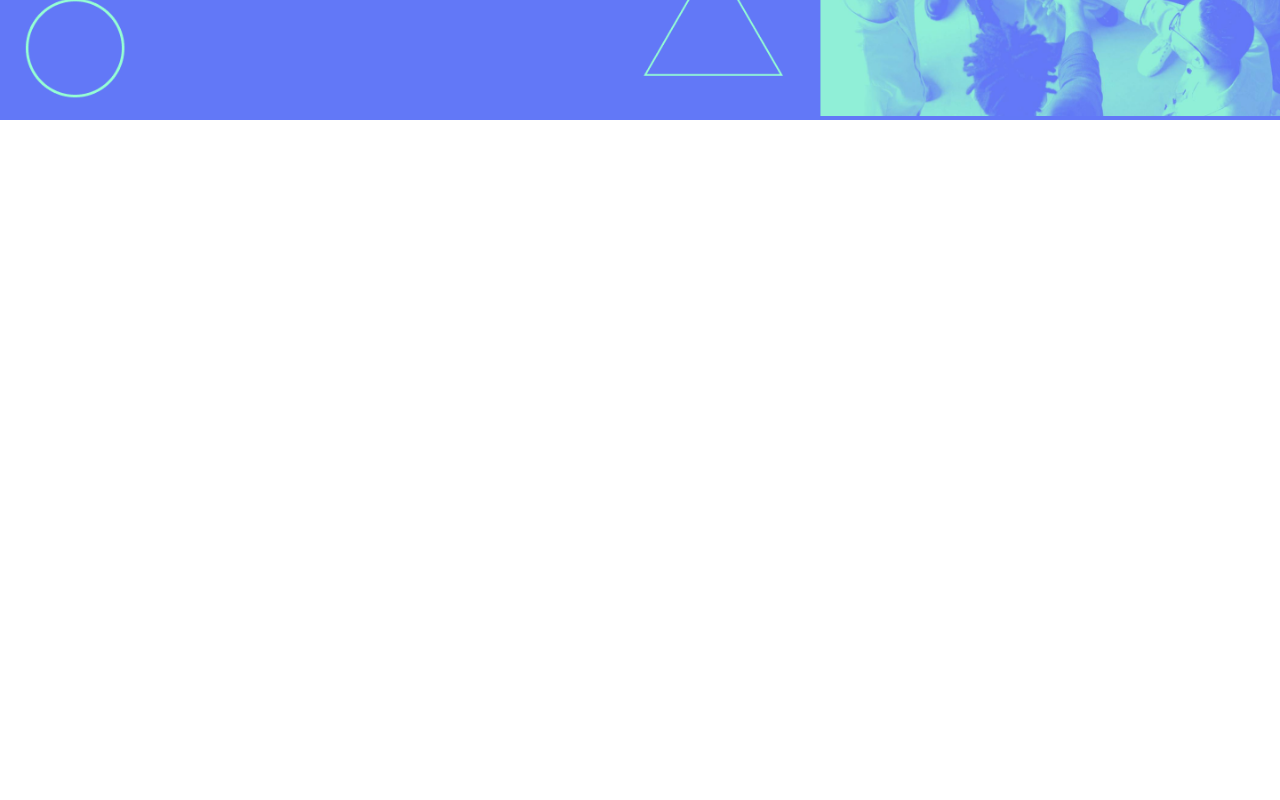
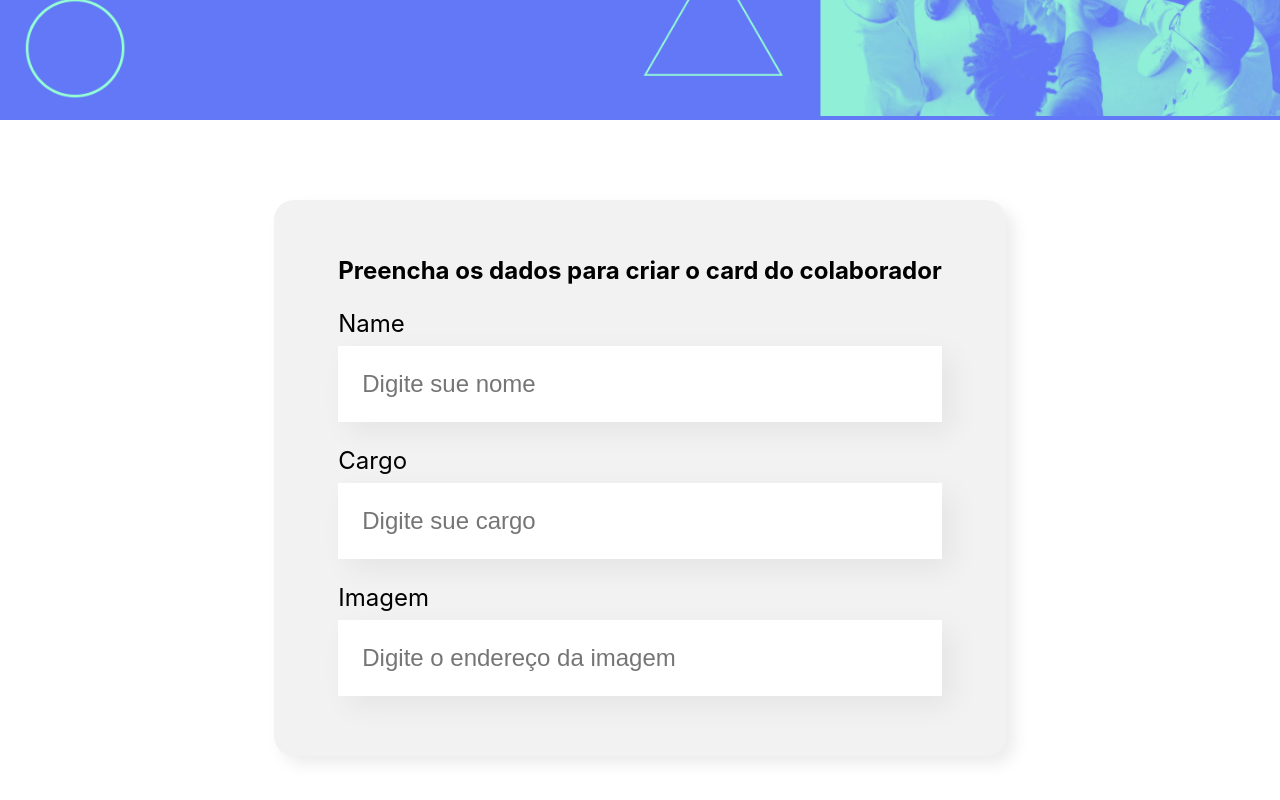
Before and after one commit to caiquepedasilva/organo, a React (Create React App) app: page / in a window 1280 px wide. Shown: the part 378-1178 px from the top of the page. Before the commit the page ends 800 px from the top, so only its background shows below. Built offline with nearby package versions, Linux system fonts and the light colour scheme.

Commit message:
Criando o formulario

```diff
--- a/src/App.js
+++ b/src/App.js
@@ -1,9 +1,11 @@
-import Banner from './componentes/Banner/Banner';
+import Banner from './componentes/Banner';
+import Formulario from './componentes/Formulario'
 
 function App() {
   return (
     <div className="App">
       <Banner />
+      <Formulario />
     </div>
   );
 }
--- a/src/componentes/Banner/Banner.js
+++ b/src/componentes/Banner/Banner.js
@@ -1,11 +1,9 @@
 import './Banner.css'
 
-function Banner () {
+export const Banner = () => {
     return (
         <header className='banner'>
              <img src="/imagens/banner.png" alt="O banner principal da página do Organo"/>
         </header>
     )
 }
-
-export default Banner
--- /dev/null
+++ b/src/componentes/Banner/index.js
@@ -0,0 +1,3 @@
+import { Banner } from "./Banner"
+
+export default Banner
--- /dev/null
+++ b/src/componentes/CampoTexto/CampoTexto.css
@@ -0,0 +1,19 @@
+.campo-texto {
+    margin: 24px 0;
+}
+
+.campo-texto label {
+    display: block;
+    margin-bottom: 8px;
+    font-size: 24px;
+}
+
+.campo-texto input {
+    background-color: #FFF;
+    box-shadow: 10px 10px 30px rgba(0, 0, 0, 0.06);
+    width: 100%;
+    border: none;
+    font-size: 24px;
+    padding: 24px;
+    box-sizing: border-box;
+}
--- /dev/null
+++ b/src/componentes/CampoTexto/index.js
@@ -0,0 +1,12 @@
+import './CampoTexto.css'
+
+const CampoTexto = (props) => {
+    return (
+        <div className="campo-texto">
+            <label>{props.label}</label>
+            <input placeholder={props.placeholder}/>
+        </div>
+    )
+}
+
+export default CampoTexto
--- /dev/null
+++ b/src/componentes/Formulario/Formulario.css
@@ -0,0 +1,13 @@
+.formulario {
+    display: flex;
+    justify-content: center;
+    margin: 80px 0;
+}
+
+.formulario form {
+    max-width: 80%;
+    background-color: #F2F2F2;
+    border-radius: 20px;
+    padding: 36px 64px;
+    box-shadow: 8px 8px 16px rgba(0, 0, 0, 0.08);
+}
--- /dev/null
+++ b/src/componentes/Formulario/index.js
@@ -0,0 +1,17 @@
+import './Formulario.css'
+import CampoTexto from '../CampoTexto'
+
+const Formulario = () => {
+    return (
+        <section className='formulario'>
+            <form>
+                <h2>Preencha os dados para criar o card do colaborador</h2>
+                <CampoTexto label="Name" placeholder="Digite sue nome" />
+                <CampoTexto label="Cargo" placeholder="Digite sue cargo" />
+                <CampoTexto label="Imagem" placeholder="Digite o endereço da imagem" />
+            </form>
+        </section>
+    )
+}
+
+export default Formulario
```
